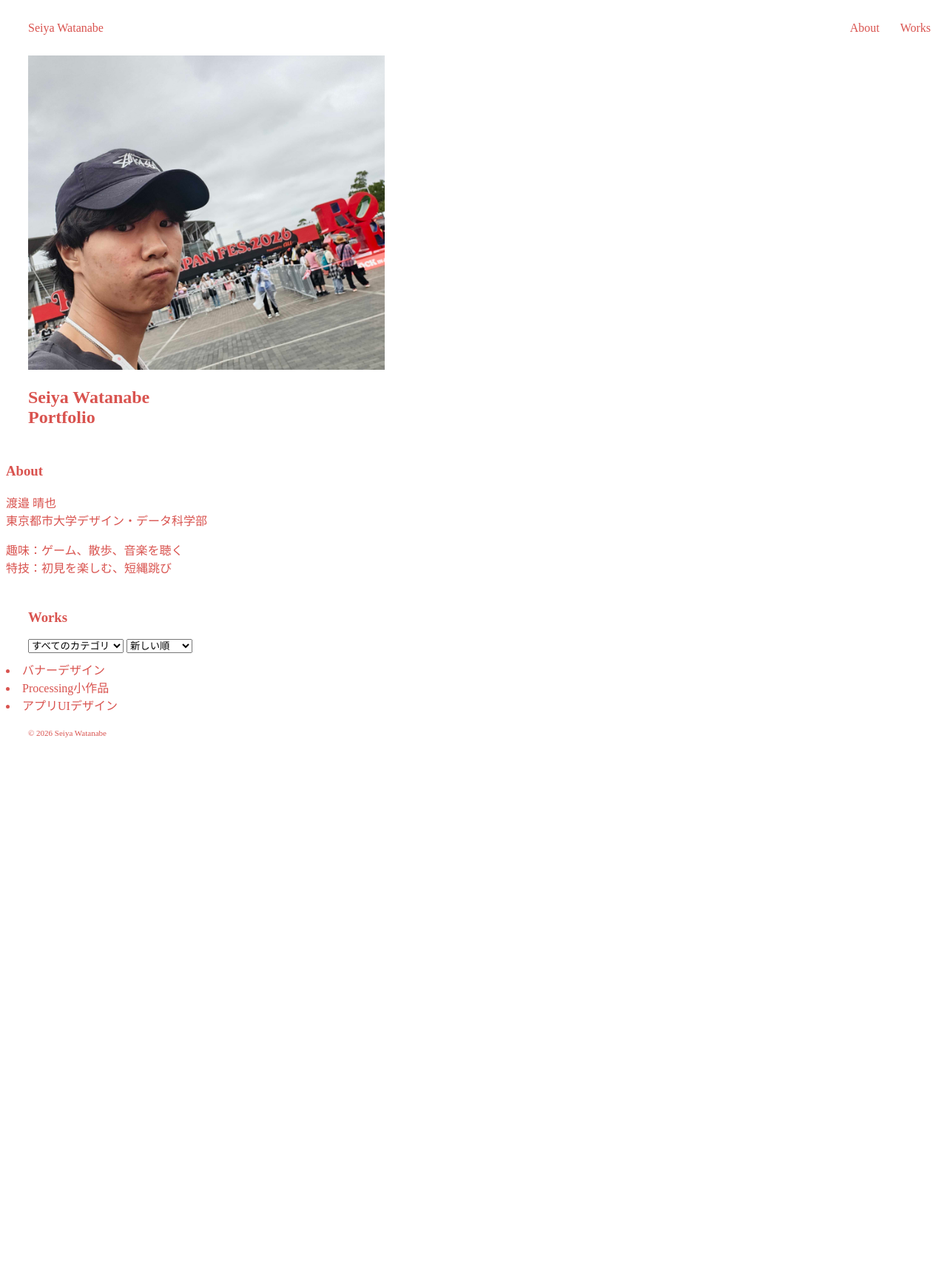
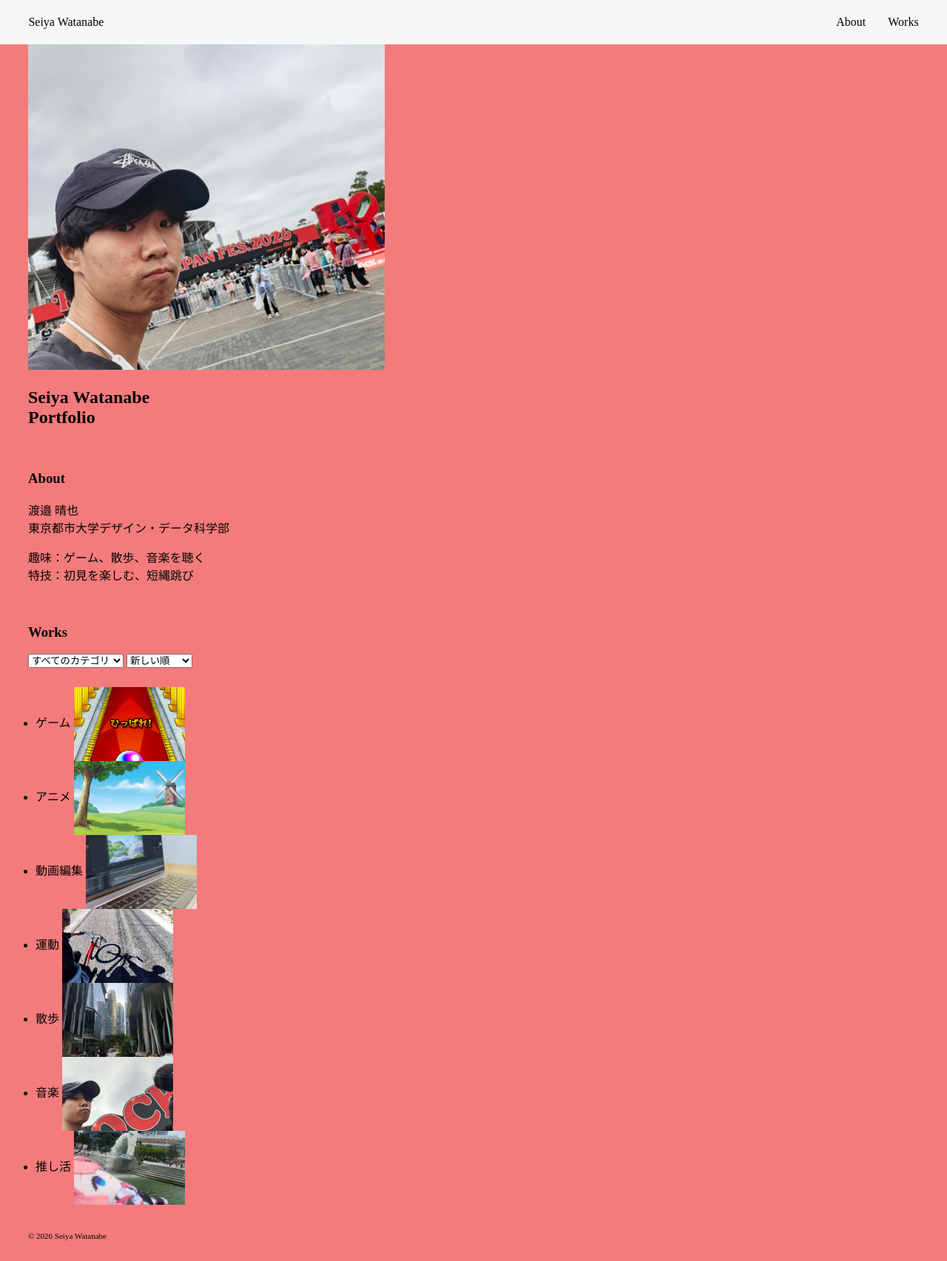
Before and after one commit to g2546104/portfolio-site, a plain HTML site: page index.html in a window 1280 px wide. Shown: the whole page at 74% size. Before the commit the page ends 1025 px from the top, so only its background shows below. Drawn offline with Linux system fonts and the light colour scheme.

Commit message:
Add files via upload

```diff
--- a/index.html
+++ b/index.html
@@ -21,7 +21,8 @@
                 Seiya Watanabe<br>
                 Portfolio
             </h1>
-            </section id="about">
+            </section>
+            <section id="about">
             <h3>About</h3>
             <p>
                 渡邉 晴也<br>
@@ -46,10 +47,30 @@
             </div>
             <div id="works-grid"></div>
         </section>
-                <li>バナーデザイン</li>
-                <li>Processing小作品</li>
-                <li>アプリUIデザイン</li>
-            </section>
+            <ul>
+                <li> ゲーム
+                    <img src="./メディア/ゲーム.jpg" alt="ゲーム">
+                </li>
+
+                <li>アニメ
+                    <img src="./メディア/アニメ.jpg" alt="アニメ">
+                </li>
+                <li>動画編集
+                    <img src="./メディア/動画編集.jpg" alt="動画編集">
+                </li>
+                <li>運動
+                    <img src="./メディア/運動.jpg" alt="運動">
+                </li>
+                <li>散歩
+                    <img src="./メディア/散歩.jpg" alt="散歩">
+                </li>
+                <li>音楽
+                    <img src="./メディア/音楽.jpg" alt="音楽">
+                </li>
+                <li>推し活
+                    <img src="./メディア/推し活.jpg" alt="推し活">
+                </li>
+            </ul>
         </main>
         <footer>
             <span>© 2026 Seiya Watanabe</span>
--- a/style.css
+++ b/style.css
@@ -1,6 +1,6 @@
 body{
-    background: #ffffff;
-    color: #d9534f;
+    background: #f47b7b;
+    color: #040404;
 }
 
 a{
@@ -13,14 +13,15 @@ header {
     align-items: center;
     width: 100%;
     position: fixed;
-    padding: 0px 30px;
-    background: #ffffff;
-    height: 75px;
+    padding: 0px 3%;
+    background: #f7f7f7;
+    height: 60px;
     top: 0;
+    left: 0;
 }
 nav{
     display: flex;
-    gap: 28px;
+    gap: 30px;
 }
 * {box-sizing: border-box; }
 section{
@@ -106,3 +107,56 @@ nav a:hover {
         flex-direction: column;
     }
 }
+
+ ul img {
+    width: 150px;
+    height: 100px;
+    object-fit: cover;
+    vertical-align: middle;
+    margin-right: 10px;
+}
+
+/* 趣味の画像一覧 */
+.works-grid {
+    display: grid;
+    grid-template-columns: repeat(3, minmax(0, 1fr));
+    gap: 24px 30px;
+    list-style: none;
+    padding: 0;
+    margin: 20px 0;
+    align-items: start;
+}
+
+/* 画像と文字をまとめる要素 */
+.works-grid li {
+    text-align: center;
+    margin: 0;
+    padding: 0;
+    min-width: 0;
+}
+
+/* 画像 */
+.works-grid img {
+    width: 100%;
+    height: 100%;
+    object-fit: cover;
+    display: block;
+}
+
+/* 趣味の名前 */
+.works-grid p {
+    font-size: 18px;
+    margin: 10px 0 0;
+}
+
+/* スマートフォンでは2列 */
+@media screen and (max-width: 600px) {
+    .works-grid {
+        grid-template-columns: repeat(2, minmax(0, 1fr));
+        gap: 20px 15px;
+    }
+
+    .works-grid img {
+        height: 150px;
+    }
+}
```
Also changed, not shown: メディア/アニメ.jpg (added), メディア/ゲーム.jpg (added), メディア/動画編集.jpg (added), メディア/推し活.jpg (added), メディア/散歩.jpg (added), メディア/運動.jpg (added), メディア/音楽.jpg (added).
